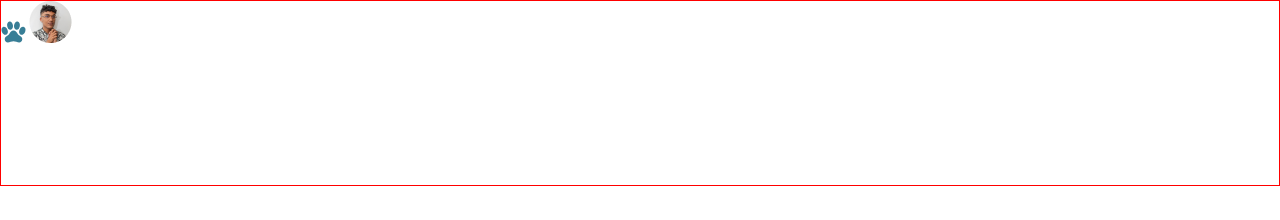
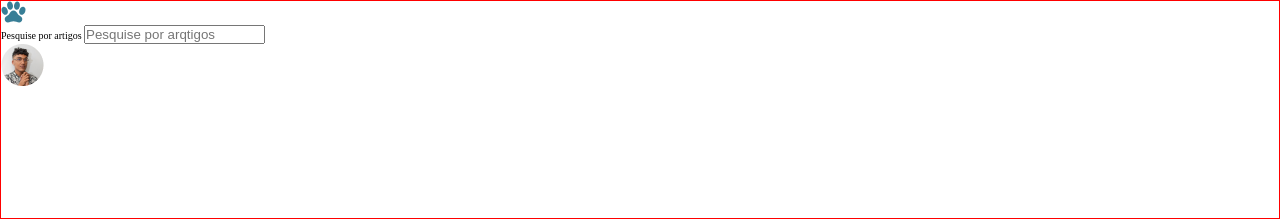
Before and after one commit to luizspolador/Desafios-Explorer-RocketSeat, a plain HTML site: page desafio08-fase03/index.html in a window 1280 px wide. Shown: the top 220 px of the page. Drawn offline with Linux system fonts and the light colour scheme.

Commit message:
inicio desafio 08 fase 03

```diff
--- a/desafio08-fase03/index.html
+++ b/desafio08-fase03/index.html
@@ -10,8 +10,20 @@
 <body>
     <div id="app">
         <header>
-            <img src="./assets/pata.svg" alt="imagem de uma pata azul com fundo branco">
-            <img src="./assets/pessoa.png" alt="imagem circular do rosto de uma pessoa">
+            <nav>
+                <img src="./assets/pata.svg" alt="imagem de uma pata azul com fundo branco">
+            </nav>
+
+            <form>
+                <div>
+                    <label for="search">Pesquise por artigos</label>
+                    <input id="search" type="text" placeholder="Pesquise por arqtigos">
+                </div>
+            </form>
+
+            <nav>
+                <img src="./assets/pessoa.png" alt="imagem circular do rosto de uma pessoa">
+            </nav>
         </header>
 
         <main>
--- a/desafio08-fase03/style.css
+++ b/desafio08-fase03/style.css
@@ -8,6 +8,9 @@
 
 :root {
     font-size: 62.5%;
+    --color-base-blue: hsl(195, 91%, 25%);
+    --color-base-basic-blue:hsl(195, 46%, 40%);
+    --color-base-letters:hsl(0, 0%, 100%);
 }
 
 #app {
```
